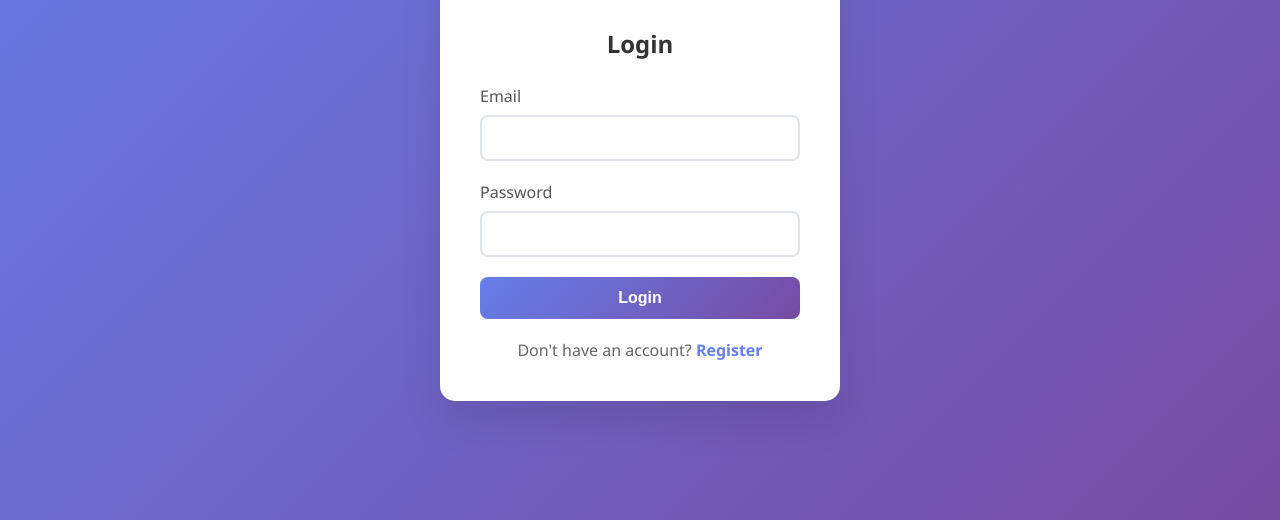
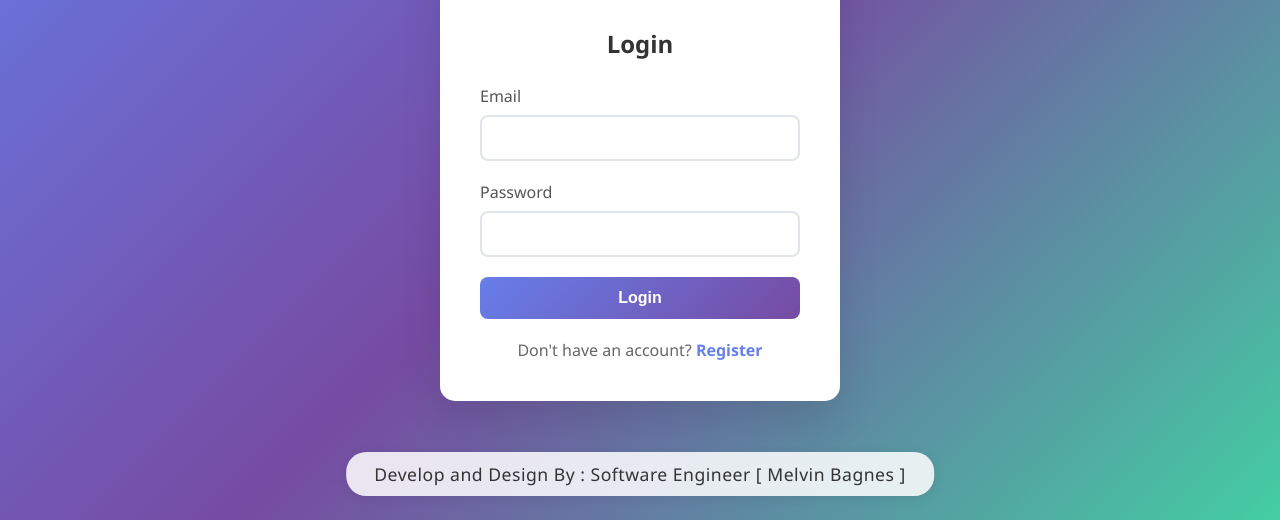
Before and after one commit to melvinbagnes1997x/Mini-Build-Project, a website: page public/index.html in a window 1280 px wide. Shown: the part 280-800 px from the top of the page. Drawn offline with Linux system fonts and the light colour scheme.

Commit message:
Enhance background gradient and add footer credit

```diff
--- a/public/index.html
+++ b/public/index.html
@@ -186,6 +186,10 @@
   <!-- Notification Container -->
   <div id="notificationContainer" class="notification-container"></div>
 
+  <div class="footer-credit">
+    Develop and Design By : Software Engineer [ Melvin Bagnes ]
+  </div>
+
   <script src="script.js"></script>
 </body>
 </html>
--- a/public/style.css
+++ b/public/style.css
@@ -7,9 +7,26 @@
 
 body {
     font-family: 'Segoe UI', Tahoma, Geneva, Verdana, sans-serif;
-    background: linear-gradient(135deg, #667eea 0%, #764ba2 100%);
+    background: linear-gradient(135deg, #667eea 0%, #764ba2 50%, #43cea2 100%);
     min-height: 100vh;
     color: #333;
+}
+
+.footer-credit {
+    position: fixed;
+    left: 50%;
+    bottom: 24px;
+    transform: translateX(-50%);
+    background: rgba(255,255,255,0.85);
+    color: #333;
+    font-size: 1.1rem;
+    font-weight: 500;
+    border-radius: 20px;
+    padding: 10px 28px;
+    box-shadow: 0 2px 12px rgba(0,0,0,0.08);
+    z-index: 1000;
+    letter-spacing: 0.5px;
+    text-align: center;
 }
 
 /* Utility Classes */
--- a/render.yaml
+++ b/render.yaml
@@ -1,4 +1,4 @@
-services:
+  services:
   - type: web
     name: task-manager-api
     env: node
```
